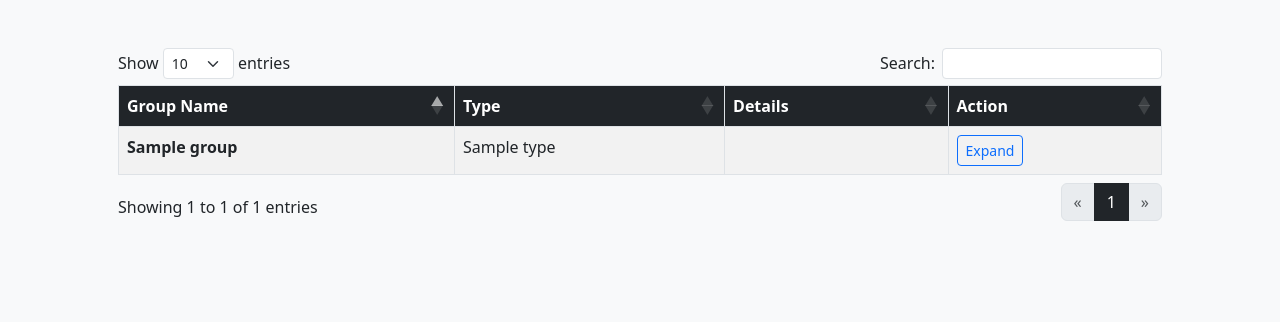
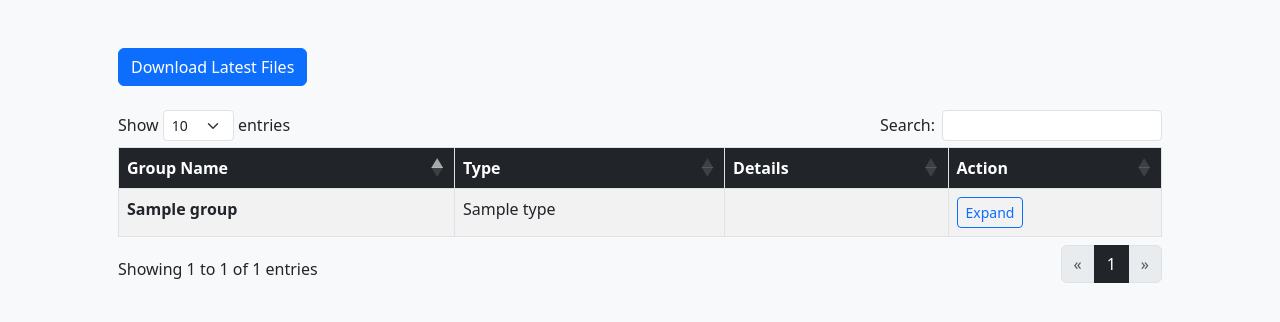
Before and after one commit to ismailengin/envanter-app, a Flask app: template templates/fw.html in a window 1280 px wide. Shown: the part 78-400 px from the top of the page. Run offline with Flask 3, Linux system fonts and the light colour scheme; the template is opened without the code that fills it: most values are stand-ins (such as "Sample title", 1, 10 or a date in 2020); some libraries are stand-ins or nearby versions.

Commit message:
Test build for auto download actual file contents

```diff
--- a/main.py
+++ b/main.py
@@ -1,8 +1,15 @@
-from flask import Flask, render_template, request, redirect, url_for, session
+from flask import Flask, render_template, request, redirect, url_for, session, jsonify
 import pyodbc
 from datetime import timedelta
 from pypika import Table, Query, Schema, functions as fn
 import os
+import requests
+from requests_ntlm import HttpNtlmAuth
+import json
+import schedule
+import time
+from datetime import datetime
+from dotenv import load_dotenv
 
 from parse_fw import parse_fw_file
 
@@ -421,10 +428,129 @@ def deneme():
         return redirect(url_for('login'))
 
 
+def download_latest_sharepoint_files():
+    """Download the latest file from each specified SharePoint folder using NTLM authentication"""
+    try:
+        # Get SharePoint credentials from environment variables
+        site_url = os.getenv('SHAREPOINT_SITE_URL')
+        username = os.getenv('SHAREPOINT_USERNAME')
+        password = os.getenv('SHAREPOINT_PASSWORD')
+        domain = os.getenv('SHAREPOINT_DOMAIN')
+
+        # Get list of folders from environment variable, split by comma
+        folder_urls = os.getenv('SHAREPOINT_FOLDER_URLS', '/Shared Documents/Content').split(',')
+        folder_urls = [url.strip() for url in folder_urls]  # Clean up whitespace
+
+        # Set up NTLM authentication
+        auth = HttpNtlmAuth(f"{domain}\\{username}", password)
+
+        # Headers for SharePoint REST API
+        headers = {
+            'Accept': 'application/json;odata=verbose',
+            'Content-Type': 'application/json;odata=verbose'
+        }
+
+        downloaded_files = {}  # Dictionary to store downloaded files by folder
+
+        for folder_url in folder_urls:
+            try:
+                # Construct the API URL for this folder
+                api_base = f"{site_url}/_api/web"
+                folder_api_url = f"{api_base}/GetFolderByServerRelativeUrl('{folder_url}')/Files"
+
+                # Get list of files in the folder
+                response = requests.get(folder_api_url, auth=auth, headers=headers, verify=False)
+                response.raise_for_status()
+
+                # Parse the response
+                files_data = response.json()['d']['results']
+
+                if not files_data:
+                    print(f"No files found in folder: {folder_url}")
+                    continue
+
+                # Find the latest file
+                latest_file = max(files_data, key=lambda x: datetime.strptime(
+                    x['TimeLastModified'], "%Y-%m-%dT%H:%M:%SZ"))
+
+                # Download the file
+                file_url = latest_file['ServerRelativeUrl'].split('/')
+                file_actual_url = '/'+'/'.join(file_url[2:])
+                file_name = os.path.basename(file_actual_url)
+                download_path = os.path.join('static', file_name)
+
+                # Get the file content
+                file_response = requests.get(f"{site_url}{file_actual_url}", auth=auth, verify=False)
+                file_response.raise_for_status()
+
+                # Save the file
+                with open(download_path, "wb") as local_file:
+                    local_file.write(file_response.content)
+
+                print(f"Successfully downloaded {file_name} from {folder_url}")
+                downloaded_files[folder_url] = download_path
+
+            except requests.exceptions.RequestException as e:
+                print(f"Error processing folder {folder_url}: {str(e)}")
+                continue
+            except Exception as e:
+                print(f"Unexpected error processing folder {folder_url}: {str(e)}")
+                continue
+
+        return downloaded_files
+
+    except Exception as e:
+        print(f"Unexpected error in main process: {str(e)}")
+        return {}
+
+
+def schedule_daily_download():
+    """Schedule the daily download at 5:00 AM"""
+    schedule.every().day.at("05:00").do(download_latest_sharepoint_files)
+
+    while True:
+        schedule.run_pending()
+        time.sleep(60)
+
+
+def merge_fw_files(file_paths):
+    """Merge multiple firewall files into a single file with proper separators"""
+    merged_content = []
+
+    for file_path in file_paths:
+        try:
+            with open(file_path, 'r', encoding='utf-8') as file:
+                content = file.read().strip()
+                if content:  # Only add non-empty content
+                    merged_content.append(content)
+        except Exception as e:
+            print(f"Error reading file {file_path}: {str(e)}")
+            continue
+
+    # Join all content with separator
+    return '\n==============================\n'.join(merged_content)
+
+
 @app.route('/fw')
 def firewall():
     if 'username' in session:
-        groups = parse_fw_file('static/samplefw.txt')
+        # Download the latest files from SharePoint
+        downloaded_files = download_latest_sharepoint_files()
+
+        if downloaded_files:
+            # Create a merged file
+            merged_file_path = os.path.join('static', 'merged_fw.txt')
+            merged_content = merge_fw_files(downloaded_files.values())
+
+            # Write merged content to file
+            with open(merged_file_path, 'w', encoding='utf-8') as f:
+                f.write(merged_content)
+
+            file_path = merged_file_path
+        else:
+            file_path = 'static/samplefw.txt'  # Fallback to sample file if no downloads
+
+        groups = parse_fw_file(file_path)
         groups_dict = {g['name']: g for g in groups}
 
         # Filter out groups that are children of other groups
@@ -434,6 +560,42 @@ def firewall():
         return render_template('fw.html', groups=filtered_groups, groups_dict=groups_dict)
     else:
         return redirect(url_for('login'))
+
+
+@app.route('/trigger-download', methods=['POST'])
+def trigger_download():
+    if 'username' not in session:
+        return jsonify({'status': 'error', 'message': 'Not authenticated'}), 401
+
+    try:
+        # Download the latest files from SharePoint
+        downloaded_files = download_latest_sharepoint_files()
+
+        if downloaded_files:
+            # Create a merged file
+            merged_file_path = os.path.join('static', 'merged_fw.txt')
+            merged_content = merge_fw_files(downloaded_files.values())
+
+            # Write merged content to file
+            with open(merged_file_path, 'w', encoding='utf-8') as f:
+                f.write(merged_content)
+
+            return jsonify({
+                'status': 'success',
+                'message': f'Successfully downloaded and merged {len(downloaded_files)} files',
+                'files': list(downloaded_files.keys())
+            })
+        else:
+            return jsonify({
+                'status': 'warning',
+                'message': 'No files were downloaded'
+            })
+
+    except Exception as e:
+        return jsonify({
+            'status': 'error',
+            'message': f'Error during download: {str(e)}'
+        }), 500
 
 
 @app.route('/add_service', methods=['POST'])
@@ -455,4 +617,10 @@ def update_os_handler():
 
 
 if __name__ == '__main__':
+    # Start the scheduler in a separate thread
+    import threading
+    scheduler_thread = threading.Thread(target=schedule_daily_download)
+    scheduler_thread.daemon = True
+    scheduler_thread.start()
+
     app.run(debug=True)
--- a/templates/fw.html
+++ b/templates/fw.html
@@ -3,6 +3,16 @@
 
 {% block content %}
 <div id="main-div" class="container-sm justify-content-center pb-5 pe-5 ps-5">
+    <div class="row mb-3">
+        <div class="col">
+            <button id="triggerDownload" class="btn btn-primary">
+                <i class="fas fa-sync-alt"></i> Download Latest Files
+            </button>
+            <div id="downloadStatus" class="mt-2"></div>
+        </div>
+    </div>
+    <div class="row">
+        <div class="col">
             <table id="dataTable" class="table table-striped table-bordered compact" style="width: 100%;">
                 <thead>
                     <tr>
@@ -57,6 +67,8 @@
                     {% endfor %}
                 </tbody>
             </table>
+        </div>
+    </div>
 </div>
 
 {% endblock %}
@@ -444,6 +456,42 @@
                 button.text('Collapse').removeClass('btn-outline-primary').addClass('btn-primary');
             }
         }
+
+        // Add download trigger functionality
+        $('#triggerDownload').click(function () {
+            const button = $(this);
+            const statusDiv = $('#downloadStatus');
+
+            // Disable button and show loading state
+            button.prop('disabled', true);
+            button.html('<i class="fas fa-spinner fa-spin"></i> Downloading...');
+            statusDiv.html('<div class="alert alert-info">Downloading files...</div>');
+
+            // Make the API call
+            $.ajax({
+                url: '/trigger-download',
+                method: 'POST',
+                success: function (response) {
+                    if (response.status === 'success') {
+                        statusDiv.html(`<div class="alert alert-success">${response.message}</div>`);
+                        // Reload the page to show new data
+                        setTimeout(() => {
+                            window.location.reload();
+                        }, 2000);
+                    } else {
+                        statusDiv.html(`<div class="alert alert-warning">${response.message}</div>`);
+                    }
+                },
+                error: function (xhr) {
+                    statusDiv.html(`<div class="alert alert-danger">Error: ${xhr.responseJSON?.message || 'Unknown error occurred'}</div>`);
+                },
+                complete: function () {
+                    // Re-enable button and restore original text
+                    button.prop('disabled', false);
+                    button.html('<i class="fas fa-sync-alt"></i> Download Latest Files');
+                }
+            });
+        });
     });
 </script>
 {% endblock %}
```
Lines whose indentation alone changed are shown as unchanged.
